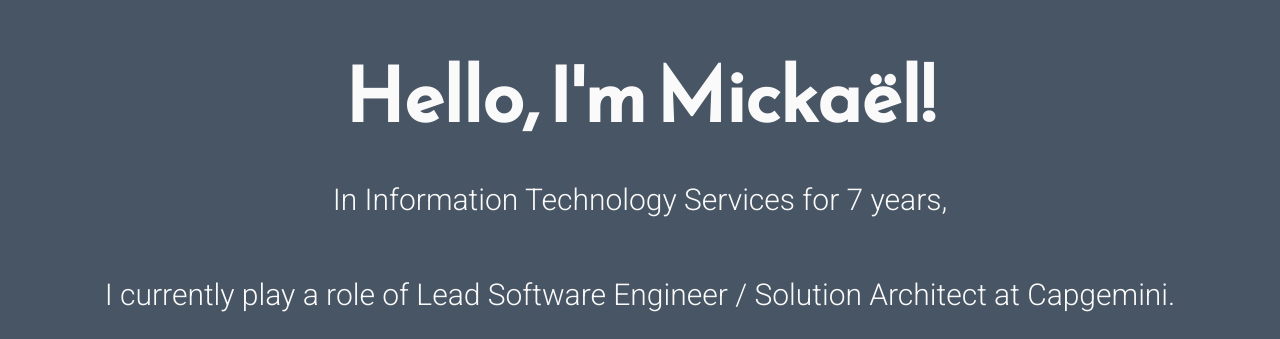
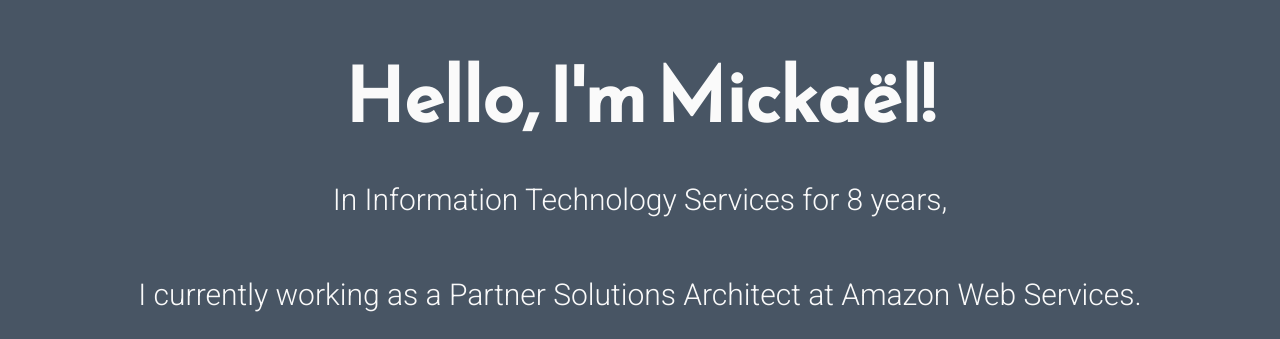
Before and after one commit to MickaelBaye/mickaelbaye..github.io, a plain HTML site: page index.html in a window 1280 px wide. Shown: the part 170-509 px from the top of the page. Drawn offline with Linux system fonts and the light colour scheme.

Commit message:
Update position

```diff
--- a/index.html
+++ b/index.html
@@ -26,8 +26,8 @@
 <body>
 	<main>
 		<div class="intro">Hello, I'm Mickaël!</div>
-		<div class="tagline">In Information Technology Services for 7 years, </div>
-		<div class="tagline">I currently play a role of Lead Software Engineer / Solution Architect at Capgemini.</div>
+		<div class="tagline">In Information Technology Services for 8 years, </div>
+		<div class="tagline">I currently working as a Partner Solutions Architect at Amazon Web Services.</div>
 		<!-- Find your icons from here - https://fontawesome.com/icons?d=gallery&s=brands -->
 		<div class="icons-social">
 			<a target="_blank" href="https://github.com/MickaelBaye"><i class="fab fa-github"></i></a>
```
